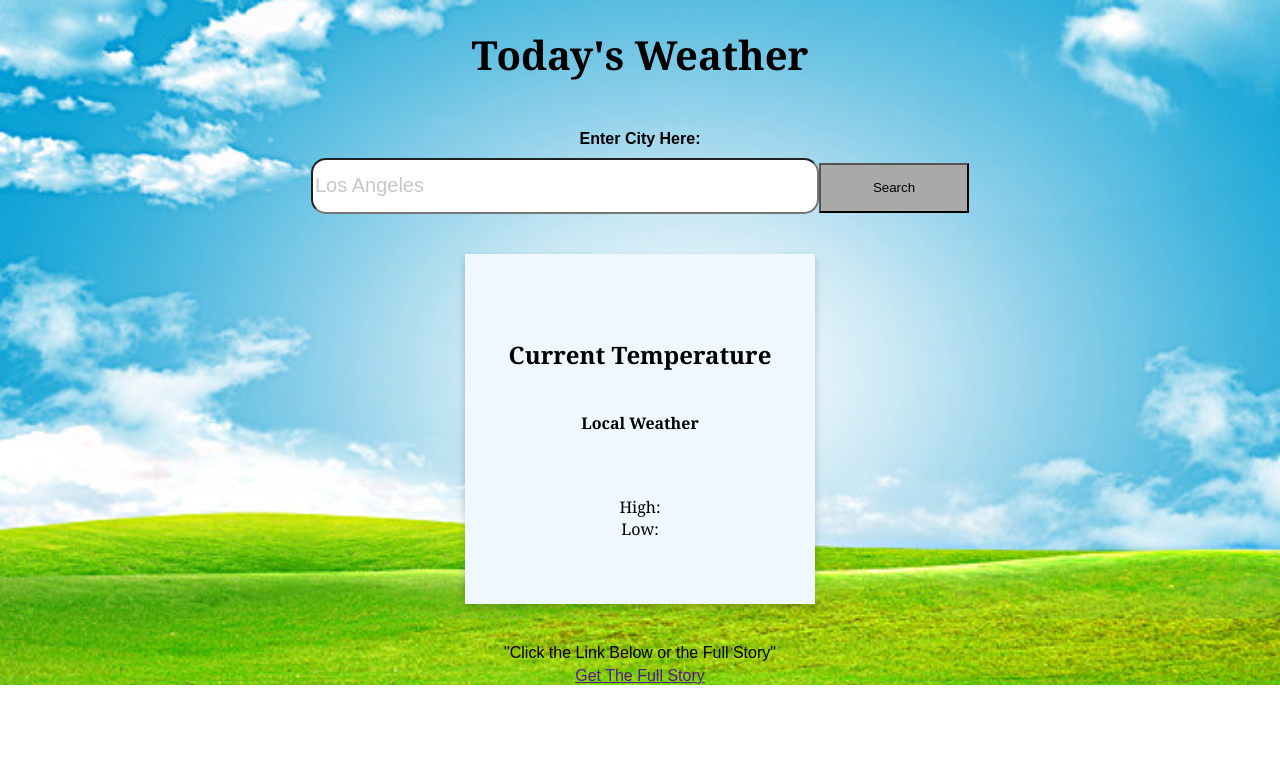
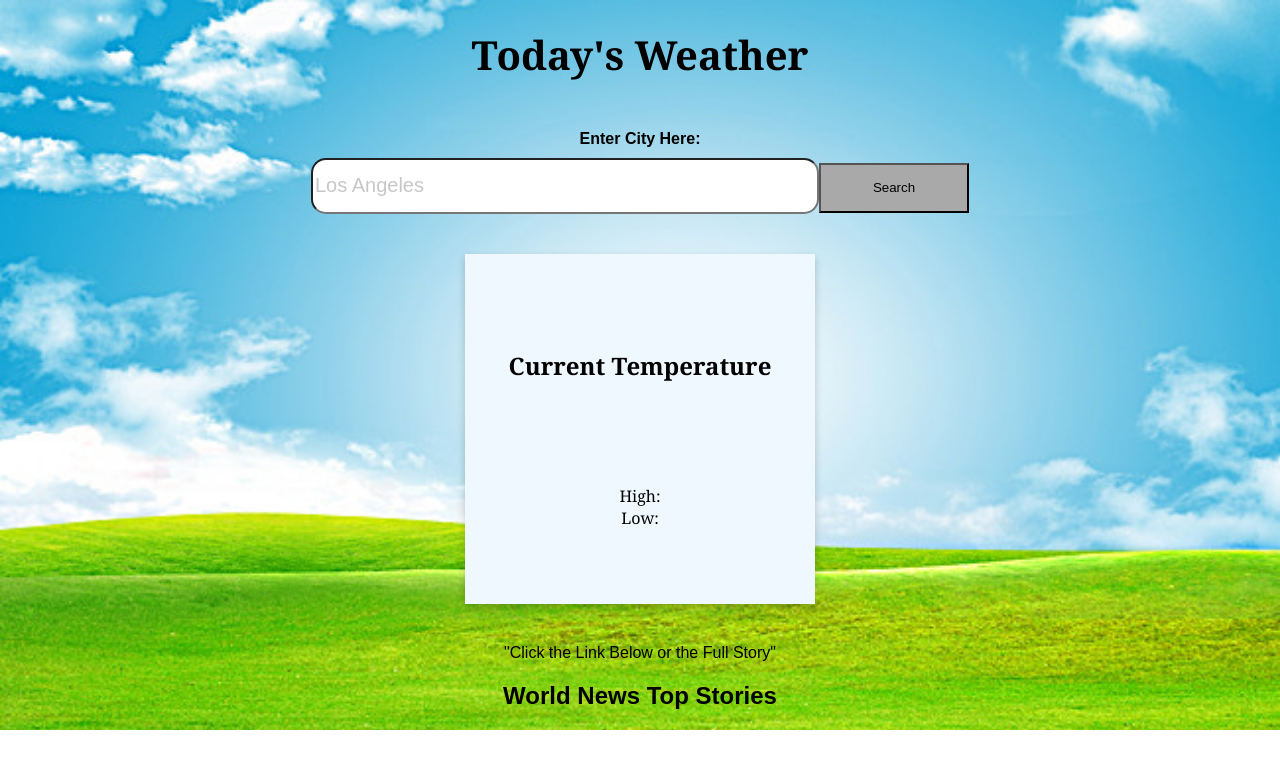
Before and after one commit to estott10/first-dm-project, a React (Create React App) app in the folder first-project/: page / in a window 1280 px wide. Shown: the top 768 px of the page. Built offline with nearby package versions, Linux system fonts and the light colour scheme.

Commit message:
map of news component

```diff
--- a/first-project/src/App.js
+++ b/first-project/src/App.js
@@ -11,9 +11,9 @@ export default class App extends Component {
       weatherHigh: "",
       weatherLow: "",
       city: "",
+      weatherObj: [],
       apiKey: '156de3e62727130be6afca5f4c49d571',
-      news: "",
-      newsurl: "",
+      newsList: [],
       newsapiKey: '2a16d2b9dc7445648d479c84c235c29d',
       country: "us",
     }
@@ -36,7 +36,7 @@ export default class App extends Component {
         this.setState({
           weatherConditions: result.data.temp,
           weatherHigh: result.data.temp_max,
-          weatherLow: result.data.temp_min
+          weatherLow: result.data.temp_min,
         })
       })
     }
@@ -45,10 +45,9 @@ export default class App extends Component {
 
     axios.get('/api/news')
       .then((result) => {
-        console.log(result.data.articles[0].title)
+        console.log(result.data.articles)
         this.setState({
-          news: result.data.articles[0].title,
-          newsurl: result.data.articles[0].url
+          newsList: result.data.articles,
         })
       })
   }
@@ -71,17 +70,15 @@ export default class App extends Component {
   }
 
   render() {
-    const weatherinfo = "Local Weather"
     let currenttemp = this.state.weatherConditions.toString();
     let highTemp= this.state.weatherHigh.toString();
     let lowTemp= this.state.weatherLow.toString();
 
 
-
     return (
       <div className="App">
         <h1 className="App-title">Today's Weather</h1>
-        <Dashboard weatherinput={this.onchange} city={this.state.city} submitWeather={this.submitchange} searchArticles={this.searchArticles} displaynews={this.state.news} newslink={this.state.newsurl} winfo={weatherinfo} temp={currenttemp} high={highTemp} low={lowTemp}
+        <Dashboard weatherinput={this.onchange} city={this.state.city} submitWeather={this.submitchange} searchArticles={this.searchArticles} articleList={this.state.newsList}  temp={currenttemp} high={highTemp} low={lowTemp}
         />
       </div>
     );
--- a/first-project/src/Components/Dashboard.js
+++ b/first-project/src/Components/Dashboard.js
@@ -14,7 +14,7 @@ export default class Dashboard extends Component {
 
 
     render() {
-
+        const { articleList } = this.props
         return (
             <div>
                 <div>
@@ -24,8 +24,18 @@ export default class Dashboard extends Component {
                         <button className='search' onClick={() => { this.props.submitWeather(); this.props.searchArticles() }} >Search</button>
                     </span>
                 </div>
-                <Weather winfo={this.props.winfo} currentTemp={this.props.temp} hightemp={this.props.high} lowtemp={this.props.low} />
-                <DisplayNews showNews={this.props.displaynews} link={this.props.newslink} />
+                <div>
+                    <Weather currentTemp={this.props.temp} hightemp={this.props.high} lowtemp={this.props.low} />
+                </div>
+                <div>
+                   <h2 className= "top_stories"> World News Top Stories</h2>
+                    {articleList.map((elem, i) => {
+                        return <ul className="article_List" key={i}>
+                        <DisplayNews newsTitle={elem.title} newsUrl={elem.url} />
+                        </ul>;
+                        })
+                    }
+                </div>
             </div>
 
         )
--- a/first-project/src/Components/DisplayNews.js
+++ b/first-project/src/Components/DisplayNews.js
@@ -16,8 +16,8 @@ export default class DisplayNews extends Component {
         //Destructuring
         return(
             <div className="displaynews">
-                <h3 className="headline">{this.props.showNews}</h3>
-                <a href={this.props.link}>Get The Full Story</a>
+                <h3 className="headline">{this.props.newsTitle}</h3>
+                <a href={this.props.newsUrl}>Get The Full Story</a>
         </div>
         )
     }
```
